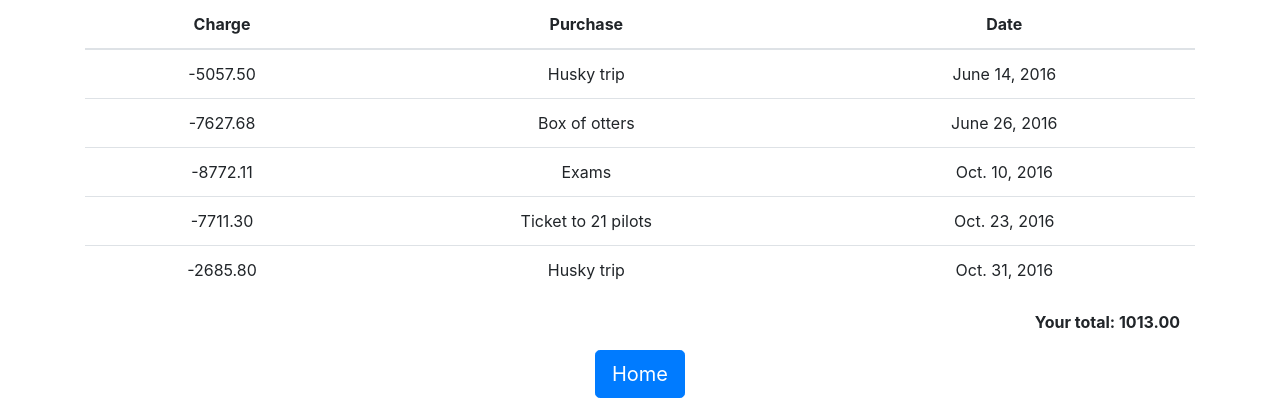
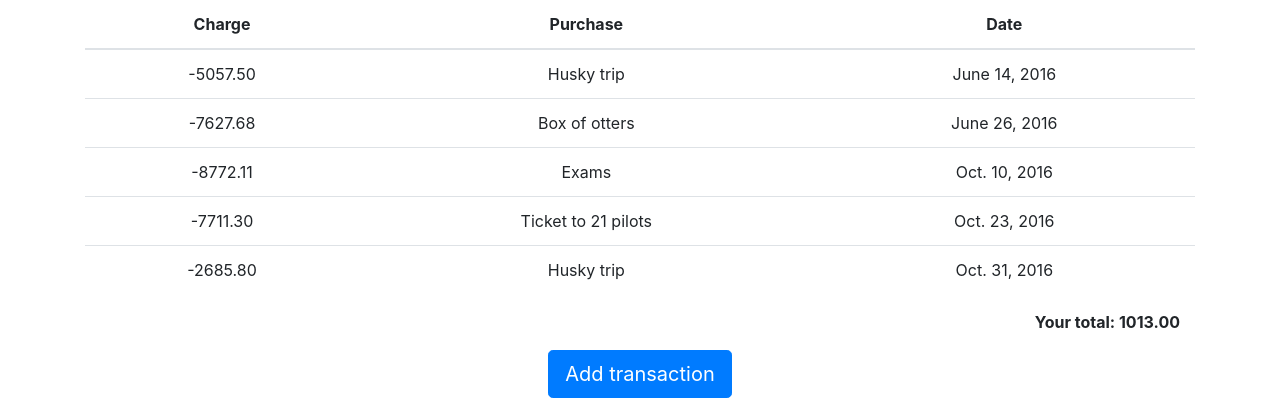
Before and after one commit to lockyStar/MyWallet, a Django app: page /charges/ in a window 1280 px wide. Shown: the part 570-984 px from the top of the page. Run offline with Django 3.2, Linux system fonts and the light colour scheme; some libraries are stand-ins or nearby versions.

Commit message:
parameters for add_charge and charges

```diff
--- a/myfinance/finance/templates/input.html
+++ b/myfinance/finance/templates/input.html
@@ -10,7 +10,7 @@
         <h2>Сообщение отладки (info)</h2>
         {{ info }}
 
-        <form class="form" action="{% url 'add_charge' %}" method="post">
+        <form class="form" action="{% url 'add_charge' account_id %}" method="post">
             {% for field,errors in form.errors.items %}
                 {% for error in errors %}
                 {% if forloop.first %}
--- a/myfinance/finance/templates/table.html
+++ b/myfinance/finance/templates/table.html
@@ -79,7 +79,8 @@
     <div class="container">
         <div class="control-group">
             <p style="text-align:center">
-                <a class="btn btn-primary btn-lg" href="../" role="button">Home</a>
+                {% url 'add_charge' account_id as charge_url %}
+                <a class="btn btn-primary btn-lg" href="../..{{charge_url}}" role="button">Add transaction</a>
             </p>
         </div>
     </div>
--- a/myfinance/finance/urls.py
+++ b/myfinance/finance/urls.py
@@ -5,5 +5,5 @@ urlpatterns = [
     url(r'^$', home),
     url(r'^charges/$', random_example),
     url(r'^charges/(?P<account_id>\d{1,16})/$', account_status),
-    url(r'^addcharge/(?P<account_id>\d{0,16})/$', add_charge, name='add_charge')
+    url(r'^addcharge/(?P<account_id>\d{1,16})/$', add_charge, name='add_charge')
     ]
--- a/myfinance/finance/views.py
+++ b/myfinance/finance/views.py
@@ -21,11 +21,11 @@ def account_status(request, account_id=0):
     account = controller.random_account()
     return render(
         request, 'table.html',
-        {'account': account}
+        {'account': account, 'account_id': account_id}
     )
 
 
-def add_charge(request):
+def add_charge(request, account_id=0):
     if request.method == 'POST':
         print(2)
         form = ChargeForm(request.POST)
@@ -37,9 +37,10 @@ def add_charge(request):
     else:
         info = 'Form is not filled'
         form = ChargeForm(initial={'value': Decimal(100), 'date': date.today()})
+
     return render(
         request, 'input.html',
-        {'form': form, 'info': info}
+        {'form': form, 'info': info, 'account_id': account_id}
     )
 
 
```
